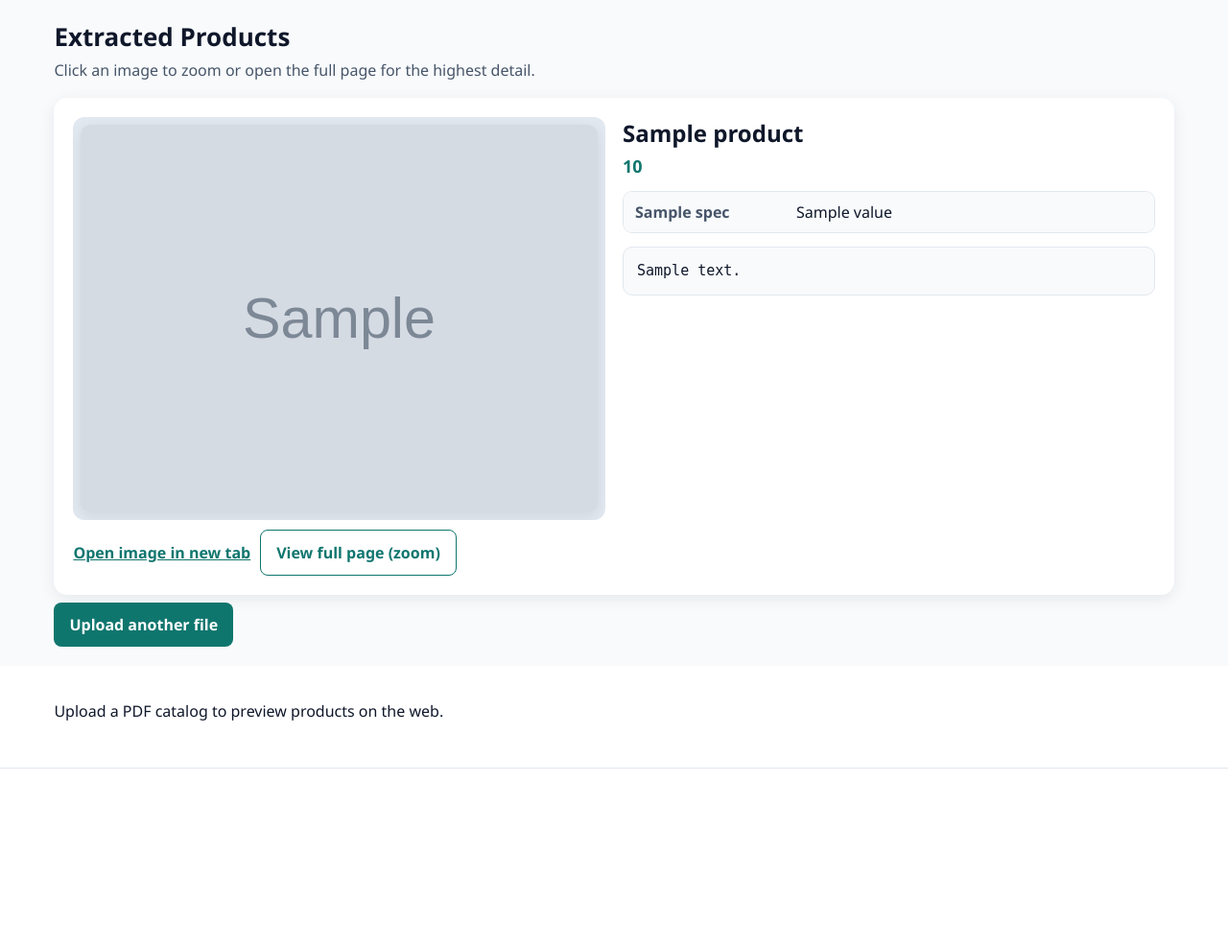
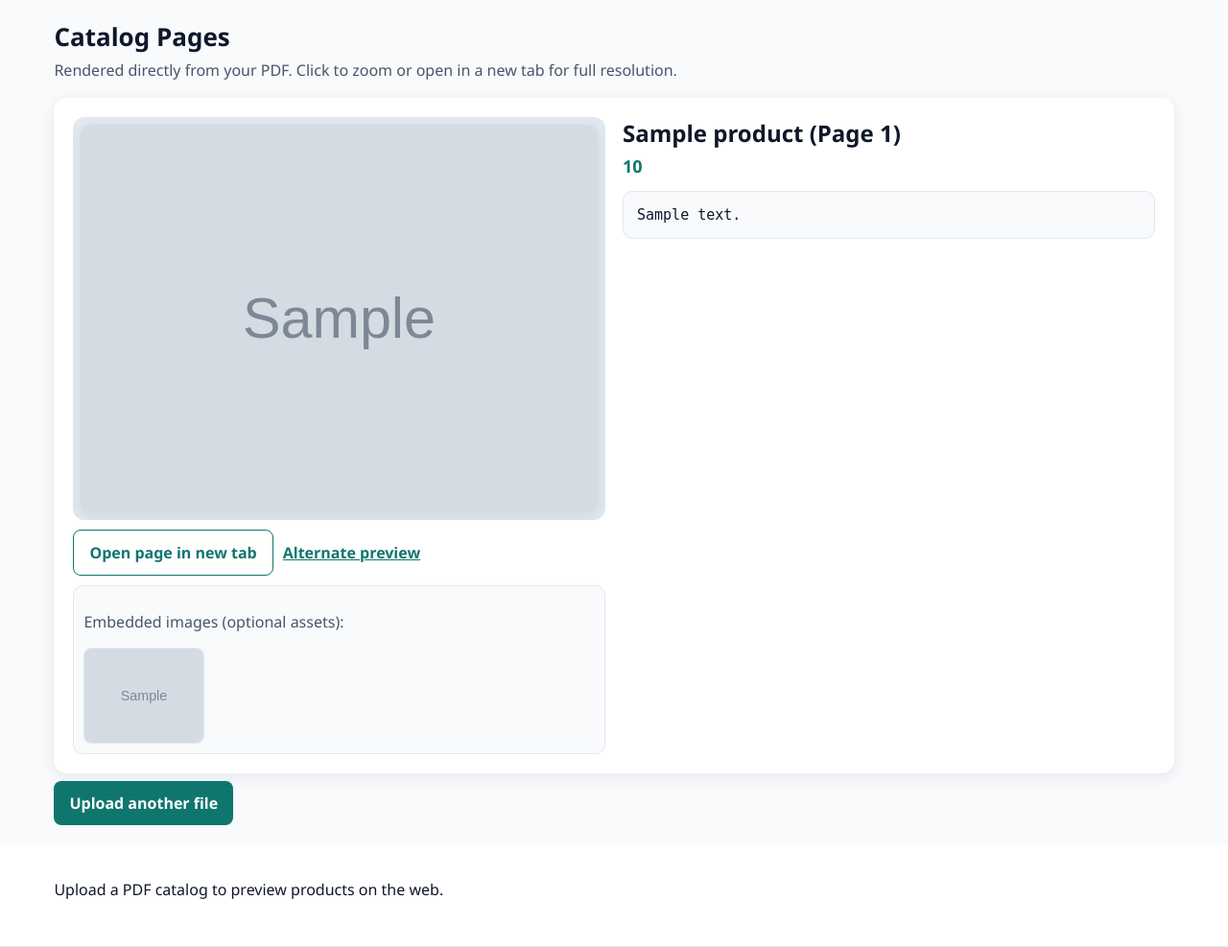
Before and after one commit to abhiyash50/pdf-catalog-to-web, a FastAPI app: template app/templates/results.html in a window 1280 px wide. Shown: the part 139-1126 px from the top of the page at 96% size. Before the commit the page ends 940 px from the top, so only its background shows below. Run offline with FastAPI, Linux system fonts and the light colour scheme; the template is opened without the code that fills it: most values are stand-ins (such as "Sample title", 1, 10 or a date in 2020); grey boxes marked "Sample" are stand-in pictures.

Commit message:
Render PDF pages for catalog previews

```diff
--- a/app/config.py
+++ b/app/config.py
@@ -34,6 +34,8 @@ class Settings(BaseSettings):
     tmp_dir: Path = Field(default_factory=lambda: DEFAULT_TMP_DIR, validation_alias="TMP_DIR")
     extracted_dir: Path = Field(default_factory=lambda: DEFAULT_EXTRACTED_DIR, validation_alias="EXTRACTED_DIR")
     upload_static_dir: Path = Field(default_factory=lambda: DEFAULT_UPLOAD_DIR, validation_alias="UPLOAD_DIR")
+    render_scale: float = Field(2.0, validation_alias="RENDER_SCALE")
+    render_format: str = Field("png", validation_alias="RENDER_FORMAT")
 
     @property
     def max_upload_size_mb(self) -> int:
--- a/app/models.py
+++ b/app/models.py
@@ -6,7 +6,11 @@ from typing import List, Optional, Tuple
 class Product:
     name: str
     description: str
+    page_number: int
+    page_image_url: str
+    extracted_text: Optional[str] = None
     price: Optional[str] = None
     image_url: Optional[str] = None
     page_preview_url: Optional[str] = None
     specs: Optional[List[Tuple[str, str]]] = None
+    embedded_images: Optional[List[str]] = None
--- a/app/static/css/app.css
+++ b/app/static/css/app.css
@@ -167,7 +167,7 @@ button:hover, .button:hover { background: var(--accent); }
 .description-text {
     margin: 0;
     font-size: 15px;
-    line-height: 1.7;
+    line-height: 1.6;
     white-space: pre-wrap;
     color: #0f172a;
     max-height: none;
@@ -181,6 +181,27 @@ button:hover, .button:hover { background: var(--accent); }
     padding: 8px 0;
     font-weight: 700;
     cursor: pointer;
+}
+
+.embedded-gallery {
+    background: #f8fafc;
+    border: 1px solid #e2e8f0;
+    border-radius: 10px;
+    padding: 10px;
+}
+
+.thumbnail-grid {
+    display: grid;
+    grid-template-columns: repeat(auto-fill, minmax(120px, 1fr));
+    gap: 10px;
+}
+
+.thumbnail img {
+    width: 100%;
+    height: 100%;
+    object-fit: cover;
+    border-radius: 8px;
+    border: 1px solid #e2e8f0;
 }
 
 .spec-list {
--- a/app/templates/results.html
+++ b/app/templates/results.html
@@ -2,60 +2,60 @@
 {% block content %}
 <section class="results">
     <div class="results-header">
-        <h2>Extracted Products</h2>
-        <p>Click an image to zoom or open the full page for the highest detail.</p>
+        <h2>Catalog Pages</h2>
+        <p>Rendered directly from your PDF. Click to zoom or open in a new tab for full resolution.</p>
     </div>
     {% if products and products|length > 0 %}
         {% for product in products %}
         <article class="product-detail-card">
             <div class="product-media">
-                {% if product.image_url or product.page_preview_url %}
+                {% if product.page_image_url %}
                 <div class="media-frame">
                     <img
                         loading="lazy"
                         class="zoomable-image"
-                        src="{{ product.image_url or product.page_preview_url }}"
-                        alt="{{ product.name }}"
-                        data-full-image="{{ product.page_preview_url or product.image_url }}"
+                        src="{{ product.page_image_url }}"
+                        alt="{{ product.name }} page {{ product.page_number }}"
+                        data-full-image="{{ product.page_image_url }}"
                     >
                 </div>
                 <div class="media-actions">
-                    {% if product.image_url %}
-                    <a href="{{ product.image_url }}" target="_blank" rel="noopener">Open image in new tab</a>
-                    {% endif %}
-                    {% if product.page_preview_url %}
-                    <a class="button ghost" href="{{ product.page_preview_url }}" target="_blank" rel="noopener">View full page (zoom)</a>
+                    <a class="button ghost" href="{{ product.page_image_url }}" target="_blank" rel="noopener">Open page in new tab</a>
+                    {% if product.page_preview_url and product.page_preview_url != product.page_image_url %}
+                    <a href="{{ product.page_preview_url }}" target="_blank" rel="noopener">Alternate preview</a>
                     {% endif %}
                 </div>
+                {% if product.embedded_images %}
+                <div class="embedded-gallery">
+                    <p class="muted">Embedded images (optional assets):</p>
+                    <div class="thumbnail-grid">
+                        {% for thumb in product.embedded_images %}
+                        <a href="{{ thumb }}" target="_blank" rel="noopener" class="thumbnail">
+                            <img src="{{ thumb }}" alt="Embedded asset from page {{ product.page_number }}" loading="lazy">
+                        </a>
+                        {% endfor %}
+                    </div>
+                </div>
+                {% endif %}
                 {% else %}
                 <div class="media-frame placeholder">No image available</div>
                 {% endif %}
             </div>
             <div class="product-info">
                 <div class="product-heading">
-                    <h3>{{ product.name }}</h3>
+                    <h3>{{ product.name }} (Page {{ product.page_number }})</h3>
                     {% if product.price %}
                     <p class="price">{{ product.price }}</p>
                     {% endif %}
                 </div>
-                {% if product.specs %}
-                <dl class="spec-list">
-                    {% for label, value in product.specs %}
-                    <div class="spec-row">
-                        <dt>{{ label }}</dt>
-                        <dd>{{ value }}</dd>
-                    </div>
-                    {% endfor %}
-                </dl>
-                {% endif %}
-                {% if product.description %}
                 <div class="description-block">
-                    <pre class="description-text" data-full-text="{{ product.description }}">{{ product.description }}</pre>
+                    {% if product.extracted_text %}
+                    <pre class="description-text" data-full-text="{{ product.extracted_text }}">{{ product.extracted_text }}</pre>
                     <button type="button" class="toggle-description" aria-label="Toggle description">Show more</button>
+                    {% else %}
+                    <p class="muted">No extracted text for this page.</p>
+                    {% endif %}
                 </div>
-                {% else %}
-                <p class="muted">No description provided for this page.</p>
-                {% endif %}
             </div>
         </article>
         {% endfor %}
```
Also changed, not shown: app/services/image_export.py (+8 -3 lines), app/services/pdf_extract.py (+9 -2 lines), app/services/product_parser.py (+13 -6 lines), tests/test_image_paths.py (+2 -2 lines), tests/test_parser.py (+1 -1 lines), tests/test_pdf_render.py (added, +28 -0 lines), tests/test_upload.py (+1 -1 lines).
